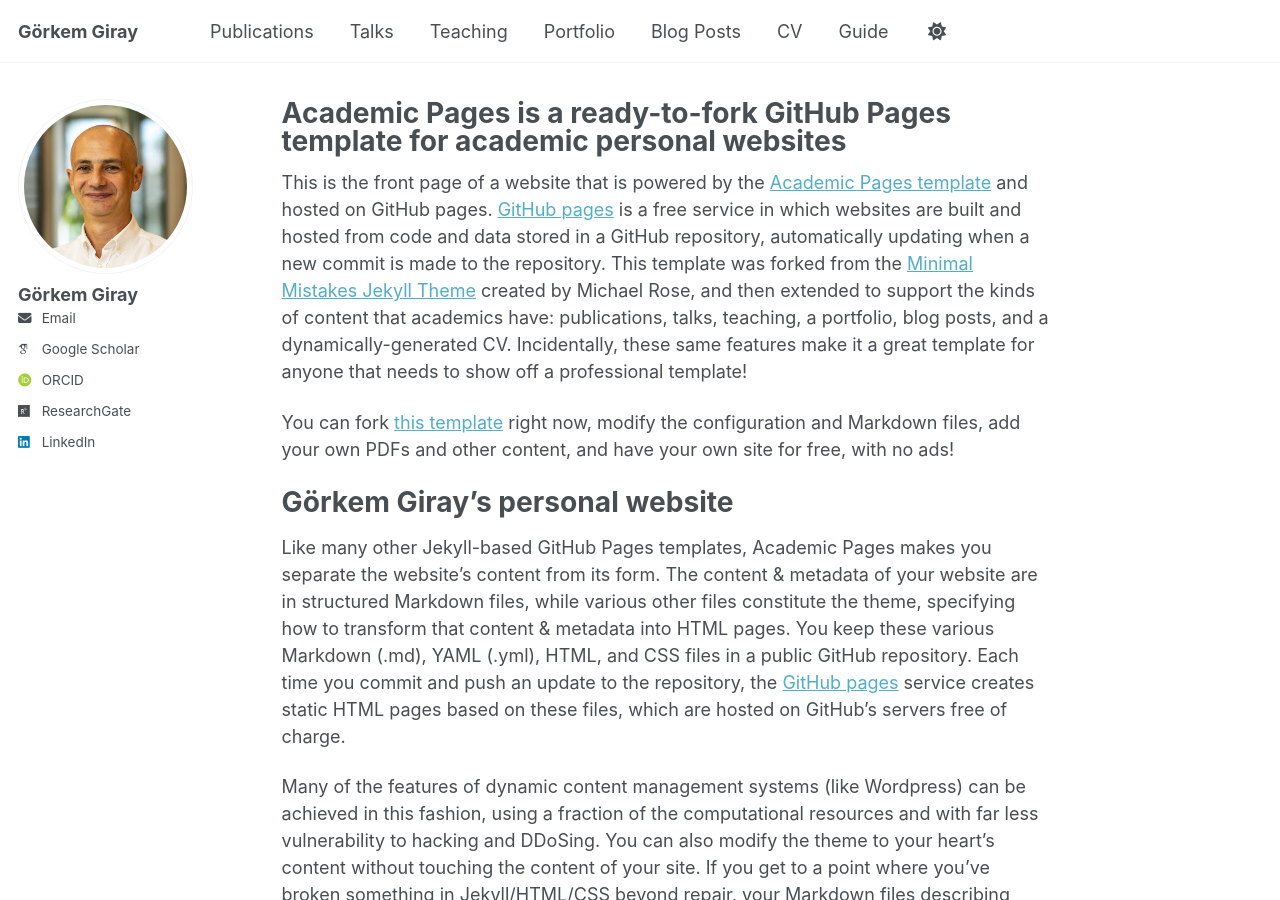
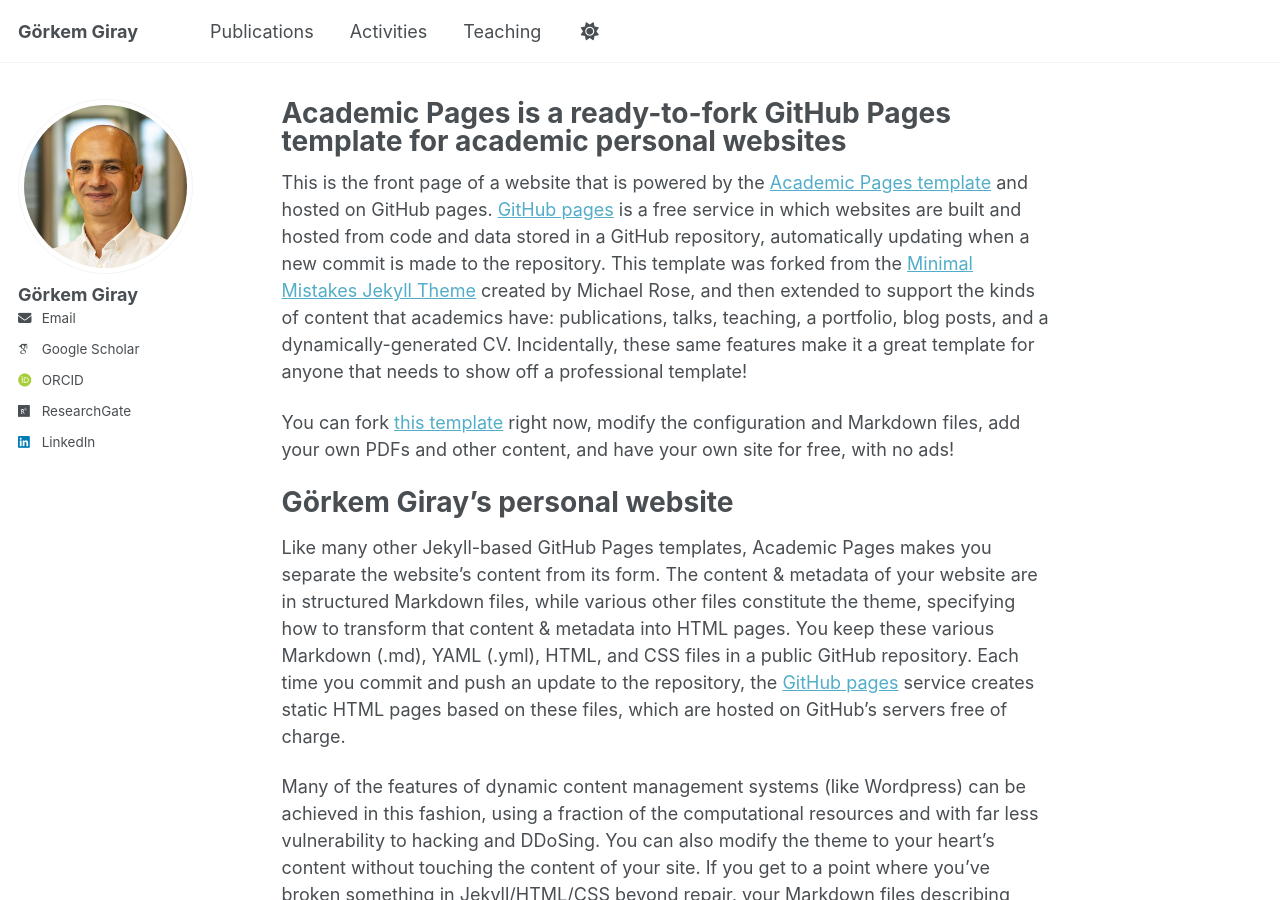
Before and after one commit to gorkemgiray/gorkemgiray.github.io, a Jekyll site: the page built from _pages/about.md, in a window 1280 px wide and 900 px high. Built offline with Jekyll 4.4.1, drawn with Linux system fonts in a browser that asks for light colours; some web fonts are replaced; a script that is not in the unit is left out; part of the change alters nothing that is shown.

Commit message:
Update navigation.yml

```diff
--- a/_data/navigation.yml
+++ b/_data/navigation.yml
@@ -11,23 +11,26 @@ main:
   - title: "Publications"
     url: /publications/
 
-  - title: "Talks"
-    url: /talks/
+  - title: "Activities"
+    url: /activities/
+
+  # - title: "Talks"
+  #  url: /talks/
 
   - title: "Teaching"
     url: /teaching/
 
-  - title: "Portfolio"
-    url: /portfolio/
+  # - title: "Portfolio"
+  #  url: /portfolio/
 
-  - title: "Blog Posts"
-    url: /year-archive/
+  # - title: "Blog Posts"
+  #  url: /year-archive/
 
-  - title: "CV"
-    url: /cv/
+  # - title: "CV"
+  #  url: /cv/
 
   # - title: "CV"
   #   url: /cv-json/
 
-  - title: "Guide"
-    url: /markdown/
+  # - title: "Guide"
+  #  url: /markdown/
```
